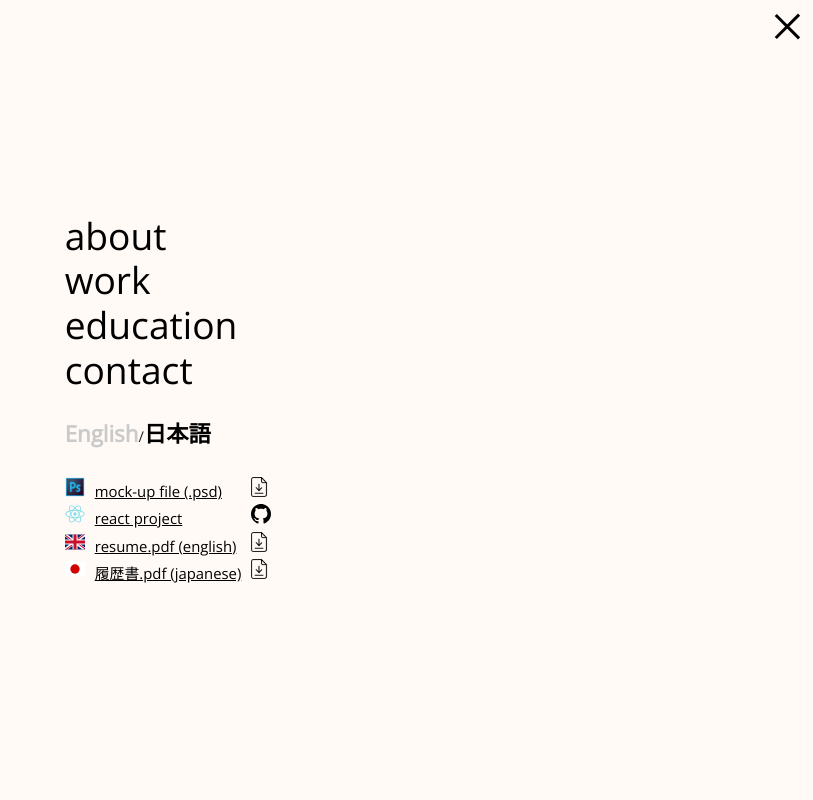
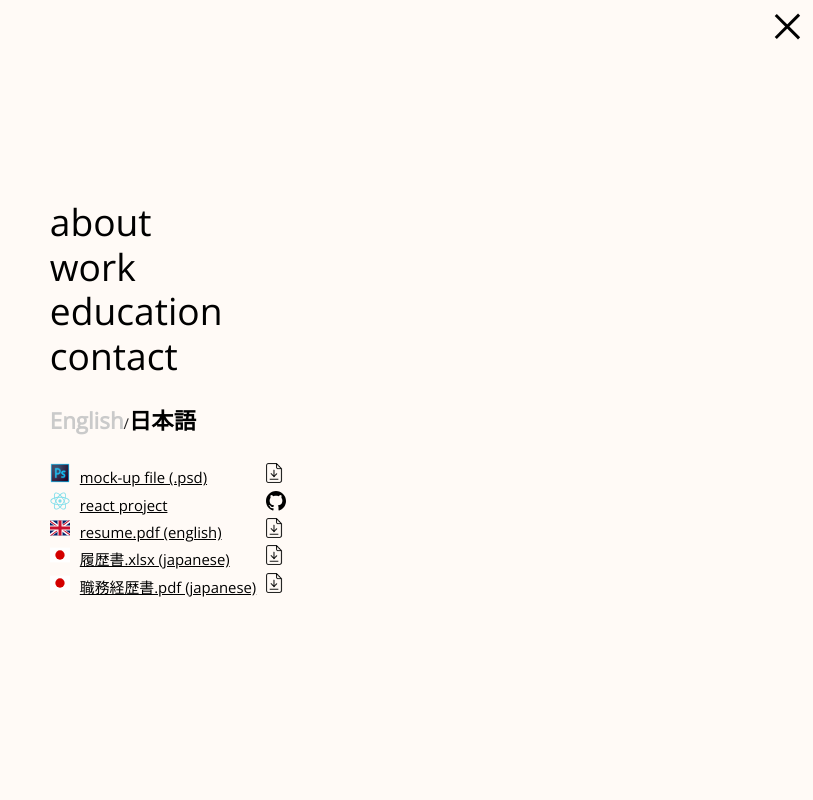
Before and after one commit to phminella/minella-react, a React (Create React App) app: page / in a window 1280 px wide. Both pictures are taken after a click on the element 1255 px from the left and 27 px from the top of the page. Shown: the top 800 px of the page, without its empty margins (467-1280 px from the left). Built offline with nearby package versions, Linux system fonts and the light colour scheme; no server answers.

Commit message:
download resume adjust

```diff
--- a/src/components/TheNav.tsx
+++ b/src/components/TheNav.tsx
@@ -116,8 +116,8 @@ const TheNav = () => {
             </p>
             <p>
               <img height="20" src="/img/work/flags/japan.svg" alt="" />
-              <a href="minella-resume-japanese.pdf" download
-              >履歴書.pdf (japanese)
+              <a href="minella-resume-ミネラパウロ履歴書.xlsx" download
+              >履歴書.xlsx (japanese)
                 <img
                   height="20"
                   className={`icon-download ${darkMode ? "" : "hidden"}`}
@@ -125,7 +125,23 @@ const TheNav = () => {
                   alt="" />
                 <img
                   height="20"
-                  className={`icon-download ${darkMode ? "" : ""}`}
+                  className={`icon-download ${darkMode ? "hidden" : ""}`}
+                  src="/img/icon-download-dark.png"
+                  alt=""
+                /></a>
+            </p>
+            <p>
+              <img height="20" src="/img/work/flags/japan.svg" alt="" />
+              <a href="職務経歴書.pdf" download
+              >職務経歴書.pdf (japanese)
+                <img
+                  height="20"
+                  className={`icon-download ${darkMode ? "" : "hidden"}`}
+                  src="/img/icon-download.png"
+                  alt="" />
+                <img
+                  height="20"
+                  className={`icon-download ${darkMode ? "hidden" : ""}`}
                   src="/img/icon-download-dark.png"
                   alt=""
                 /></a>
```
Also changed, not shown: 1 other file (tests, documents, lock files or other folders).
